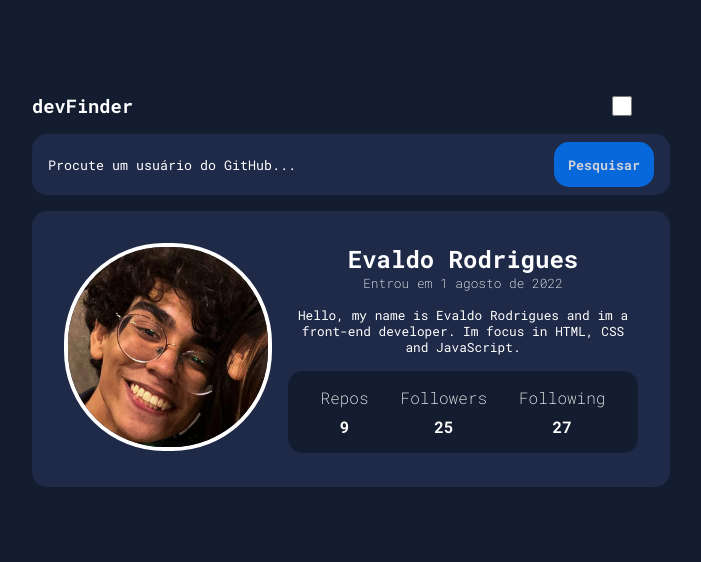
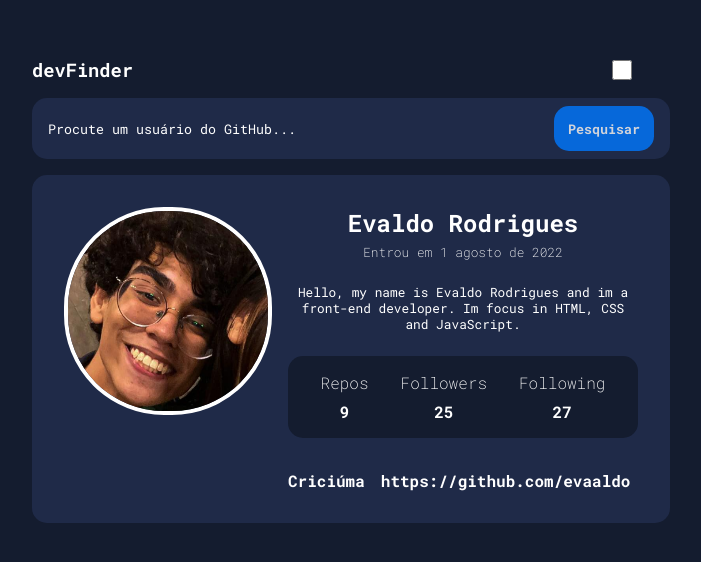
Before and after one commit to evaaldo/BUSCADOR-USUARIOS-GITHUB, a React (Create React App) app: page / in a window 1280 px wide. Shown: the part 118-680 px from the top of the page, without its empty margins (289-990 px from the left). Built offline with nearby package versions, Linux system fonts and the light colour scheme.

Commit message:
Adicionando localização e link especial

```diff
--- a/src/Componentes/ContainerBaixo/ContainerBaixo.css
+++ b/src/Componentes/ContainerBaixo/ContainerBaixo.css
@@ -15,12 +15,17 @@
     height: 200px;
     border-radius: 100px;
     border: 4px solid var(--branco);
+    transition: .4s;
+}
+
+.containerBaixo__foto:hover {
+    opacity: .5;
 }
 
 .containerBaixo__infos {
     display: flex;
     flex-direction: column;
-    gap: 1em;
+    gap: 1.5em;
 }
 
 .info-1 {
@@ -28,6 +33,7 @@
     flex-direction: column;
     justify-content: center;
     align-items: center;
+    gap: .3em;
 }
 
 .containerBaixo__data {
@@ -65,4 +71,6 @@
 
 .info__value {
     font-weight: 700;
+    color: var(--branco);
+    text-decoration: none;
 }
--- a/src/Componentes/ContainerBaixo/ContainerBaixo.js
+++ b/src/Componentes/ContainerBaixo/ContainerBaixo.js
@@ -28,6 +28,16 @@ function ContainerBaixo() {
                         <p className='info__value'>27</p>
                     </div>
                 </div>
+                <div className='info-4'>
+                    <div className='info'>
+                        <i></i>
+                        <a href='https://github.com/evaaldo' className='info__value'>Criciúma</a>
+                    </div>
+                    <div className='info'>
+                        <i></i>
+                        <a href='https://github.com/evaaldo' className='info__value'>https://github.com/evaaldo</a>
+                    </div>
+                </div>
             </div>
         </div>
     )
--- a/src/Componentes/ContainerCima/ContainerCima.css
+++ b/src/Componentes/ContainerCima/ContainerCima.css
@@ -49,3 +49,8 @@
 .containerTopo__text::placeholder {
     color: var(--branco);
 }
+
+.info-4 {
+    display: flex;
+    gap: 1em;
+}
```
